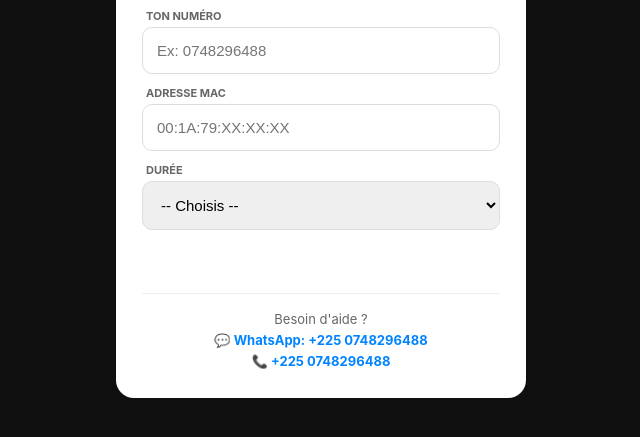
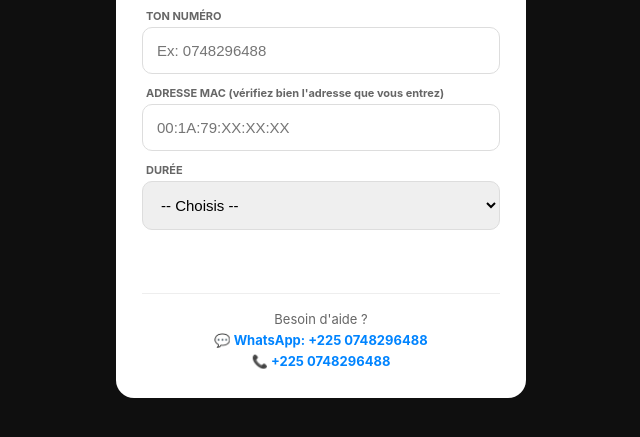
Before and after one commit to Rythmique/hotplayer-shop, a plain HTML site: page index.html in a window 1280 px wide. Shown: the part 335-772 px from the top of the page, without its empty margins (319-959 px from the left). Drawn offline with Linux system fonts and the light colour scheme.

Commit message:
Modify MAC address label for clarity
Updated MAC address label to include a verification note.

```diff
--- a/index.html
+++ b/index.html
@@ -26,7 +26,7 @@ label{font-size:11px;font-weight:bold;color:#666;display:block;text-align:left;m
 
 <label>NOM COMPLET</label><input id="nom" placeholder="Ex: Koffi Jean">
 <label>TON NUMÉRO</label><input id="tel" placeholder="Ex: 0748296488">
-<label>ADRESSE MAC</label><input id="mac" placeholder="00:1A:79:XX:XX:XX">
+<label>ADRESSE MAC (vérifiez bien l'adresse que vous entrez)</label><input id="mac" placeholder="00:1A:79:XX:XX:XX">
 <label>DURÉE</label>
 <select id="plan">
 <option value="">-- Choisis --</option>
```
